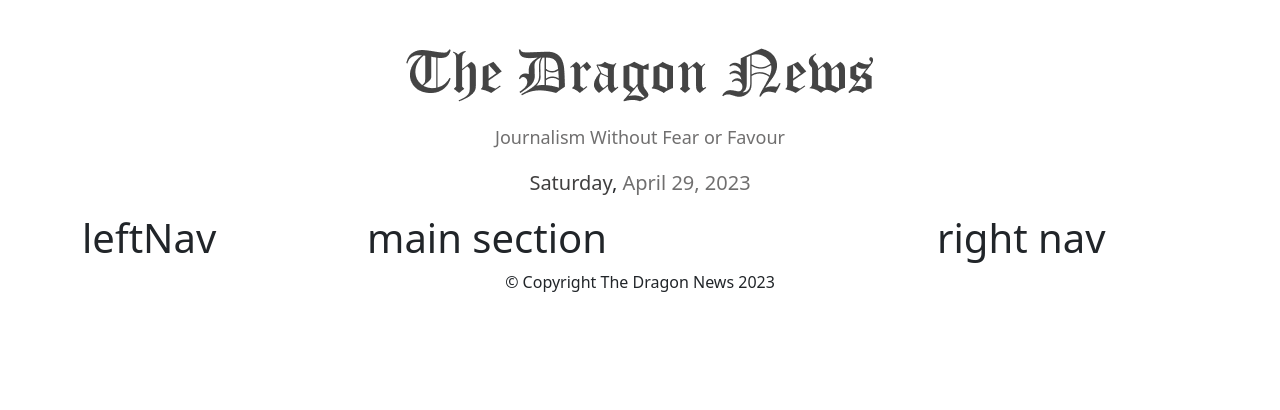
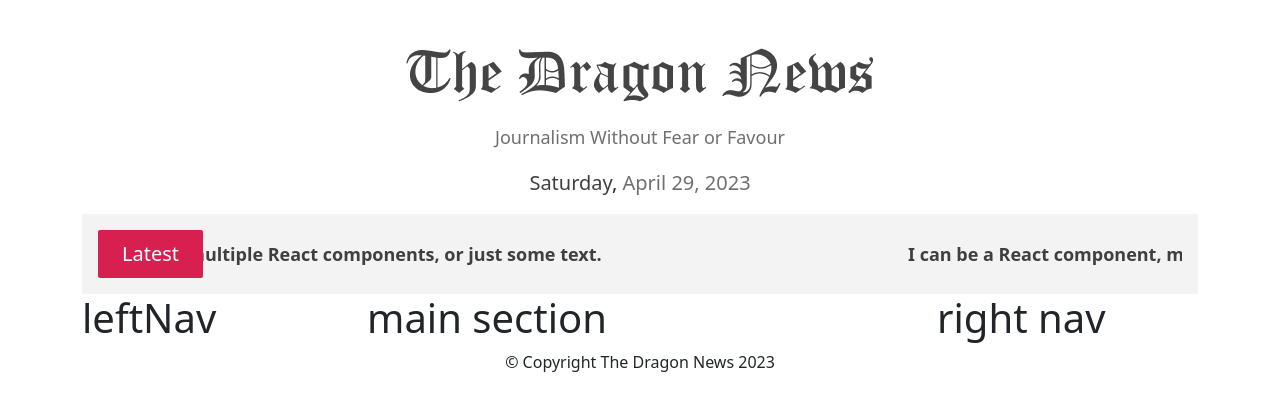
Before and after one commit to Abdullah149081/the-news-dragon, a React (Vite) app: page / in a window 1280 px wide. Shown: the top 410 px of the page. Built offline with nearby package versions, Linux system fonts and the light colour scheme.

Commit message:
react marquee add

```diff
--- a/package.json
+++ b/package.json
@@ -16,6 +16,7 @@
     "react": "^18.2.0",
     "react-bootstrap": "^2.7.4",
     "react-dom": "^18.2.0",
+    "react-fast-marquee": "^1.5.2",
     "react-router-dom": "^6.11.0"
   },
   "devDependencies": {
--- a/src/index.css
+++ b/src/index.css
@@ -3,3 +3,19 @@
 :root {
   font-family: "Poppins", sans-serif;
 }
+
+.btn-dragon {
+  height: 48px;
+  padding: 9px 24px;
+  background: #d72050;
+  font-weight: 500;
+  font-size: 20px;
+  line-height: 30px;
+  color: #ffffff;
+  border: none;
+  border-radius: 2px;
+}
+.btn-dragon:hover {
+  background: #d72050;
+  color: #000;
+}
--- a/src/pages/Shared/Header/Header.css
+++ b/src/pages/Shared/Header/Header.css
@@ -10,3 +10,13 @@
   font-size: 20px;
   line-height: 30px;
 }
+.baking-news {
+  background: #f3f3f3;
+  padding: 16px;
+}
+.news-highlight {
+  font-weight: 600;
+  font-size: 18px;
+  line-height: 30px;
+  color: #403f3f;
+}
--- a/src/pages/Shared/Header/Header.jsx
+++ b/src/pages/Shared/Header/Header.jsx
@@ -1,10 +1,12 @@
 import moment from "moment";
+import Container from "react-bootstrap/Container";
+import Marquee from "react-fast-marquee";
 import logo from "../../../assets/logo.png";
 import "./Header.css";
 
 const Header = () => {
   return (
-    <div>
+    <Container>
       <div className="text-center mt-5">
         <img src={logo} alt="logo" />
         <p className="header-title">Journalism Without Fear or Favour</p>
@@ -12,7 +14,15 @@ const Header = () => {
           <span style={{ color: "#403f3f" }}>{moment().format("dddd")}</span>, <span style={{ color: "#706F6F" }}>{moment().format("MMMM D, YYYY")}</span>
         </p>
       </div>
-    </div>
+      <div className="d-flex justify-content-center align-items-center baking-news">
+        <button type="button" className="btn-dragon">
+          Latest
+        </button>
+        <Marquee speed={50} pauseOnClick className="news-highlight">
+          I can be a React component, multiple React components, or just some text.
+        </Marquee>
+      </div>
+    </Container>
   );
 };
 
```
Also changed, not shown: 1 other file (tests, documents, lock files or other folders).
